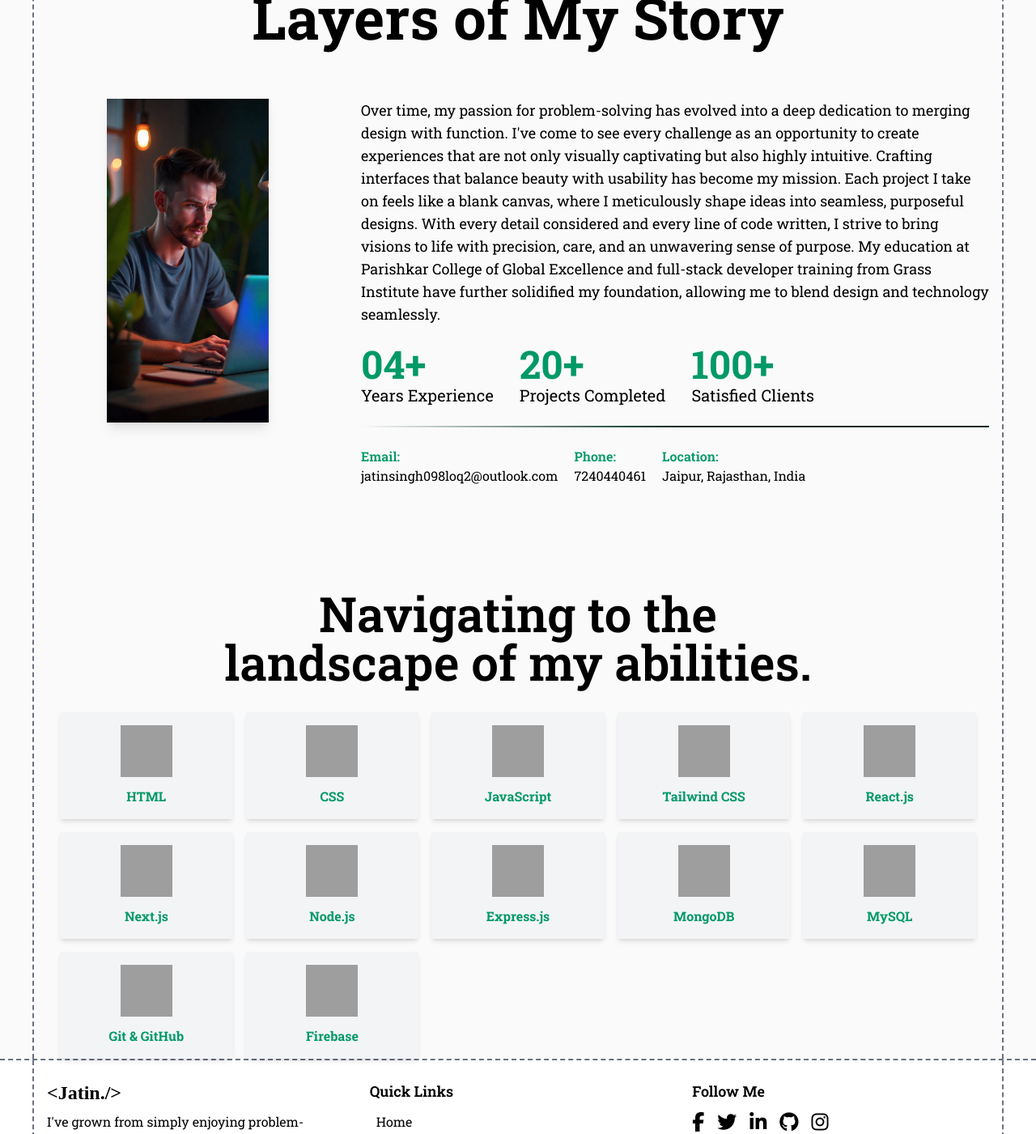
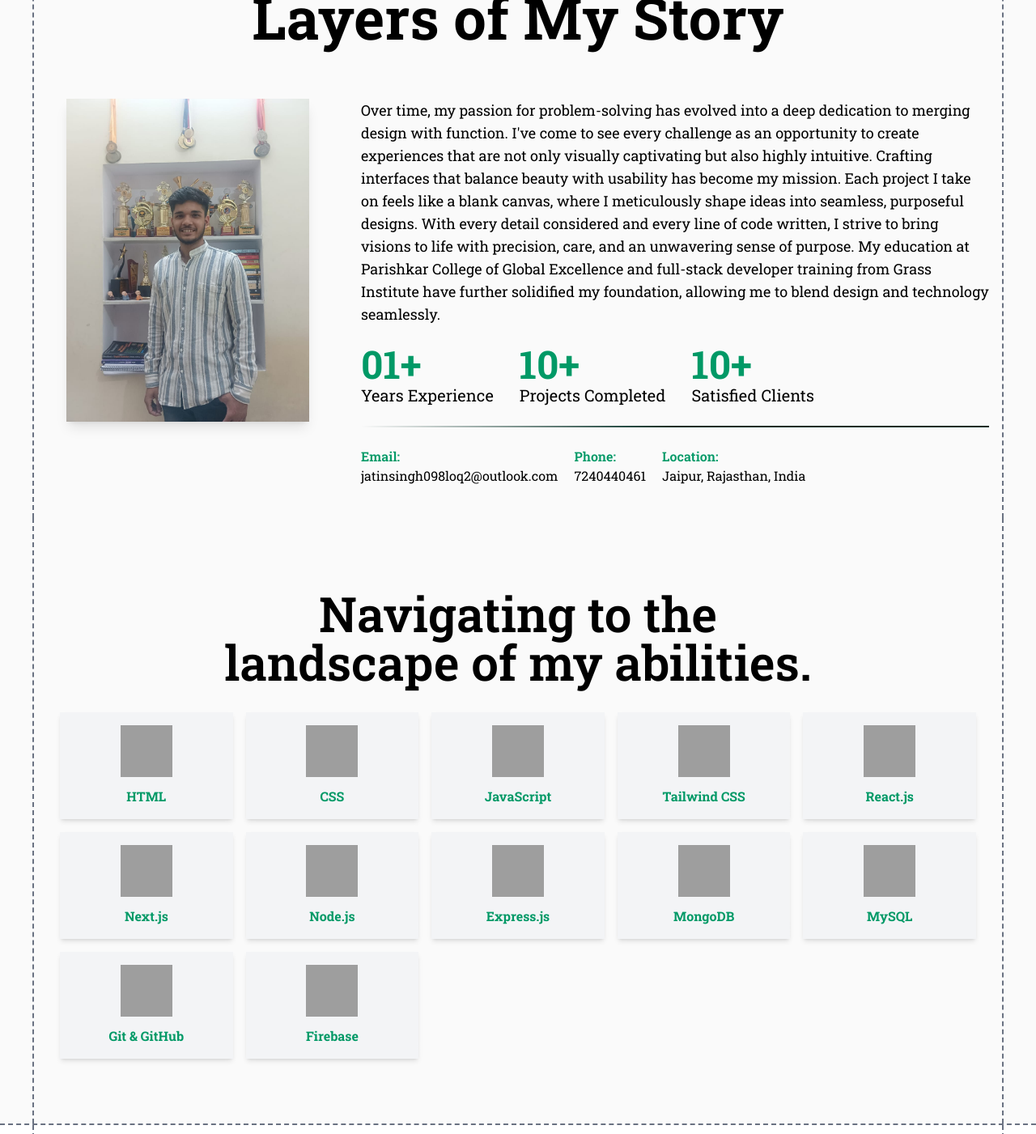
Before and after one commit to jatinSloq2/portfolio_react, a React (Vite) app: page /about in a window 1280 px wide. Shown: the part 280-1681 px from the top of the page at 81% size. Built offline with nearby package versions, Linux system fonts and the light colour scheme; grey boxes are pictures that could not be loaded; a web font is replaced by a local one.

Commit message:
just image changed

```diff
--- a/src/components/Main/SkillsCard.jsx
+++ b/src/components/Main/SkillsCard.jsx
@@ -1,8 +1,8 @@
 const Skills = ({skillsData}) => {
   return (
     <section
-        className="relative container mx-auto pt-20  md:pt-22 px-4 animate-fade-in h-auto max-w-[1200px] border-l-2 border-r-2 border-dashed border-gray-500 dark:border-gray-700">
-        <div className="container mx-auto text-center">
+        className="relative container mx-auto pt-20 md:pt-22 px-4 animate-fade-in h-auto max-w-[1200px] border-l-2 border-r-2 border-dashed border-gray-500 dark:border-gray-700">
+        <div className="container mx-auto text-center pb-20">
           {/* Skills Header */}
           <h1 className="text-4xl lg:text-6xl text-black dark:text-white mb-8  animate-text font-semibold">
             Navigating to the <br className="hidden lg:block" />
--- a/src/pages/About.jsx
+++ b/src/pages/About.jsx
@@ -2,7 +2,6 @@ import React from "react";
 import skillsData from "../data/others/skills";
 import Skills from "../components/Main/SkillsCard";
 import Heading from "../components/Utils/Heading";
-// import Testimonial from "../components/others/Testimonial";
 
 const About = () => {
   return (
@@ -19,9 +18,9 @@ const About = () => {
 
         <div className="flex flex-col lg:flex-row justify-between items-start gap-10 mt-16">
           {/* Left: Image of the person */}
-          <div className="max-w-[200px] w-full mx-auto">
+          <div className="max-w-[300px] w-full mx-auto">
             <img
-              src="/images/freepik__the-style-is-candid-image-photography-with-natural__62603.png"
+              src="images/WhatsApp Image 2025-06-14 at 18.31.40_501ad617.jpg"
               alt="About me illustration"
               className="transform transition-all duration-300 hover:rotate-6 hover:scale-105 shadow-lg "
               loading="lazy"
@@ -39,19 +38,19 @@ const About = () => {
             <div className="flex gap-8 flex-wrap mb-6">
               <div>
                 <h1 className="text-4xl lg:text-5xl font-bold text-emerald-600 dark:text-emerald-400">
-                  04+
+                  01+
                 </h1>
                 <p className="text-xl">Years Experience</p>
               </div>
               <div>
                 <h1 className="text-4xl lg:text-5xl font-bold text-emerald-600 dark:text-emerald-400">
-                  20+
+                  10+
                 </h1>
                 <p className="text-xl">Projects Completed</p>
               </div>
               <div>
                 <h1 className="text-4xl lg:text-5xl font-bold text-emerald-600 dark:text-emerald-400">
-                  100+
+                  10+
                 </h1>
                 <p className="text-xl">Satisfied Clients</p>
               </div>
```
Also changed, not shown: public/images/WhatsApp Image 2025-06-14 at 18.31.40_501ad617.jpg (added).
